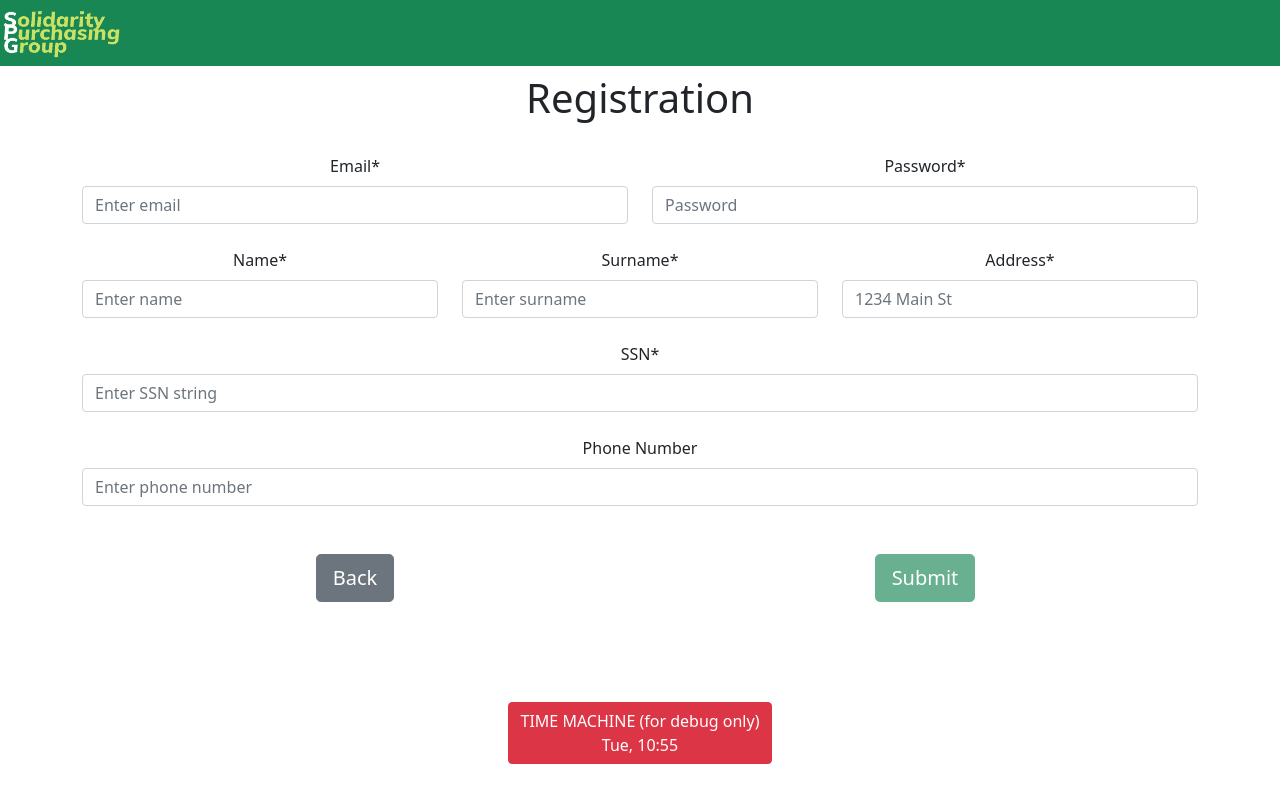
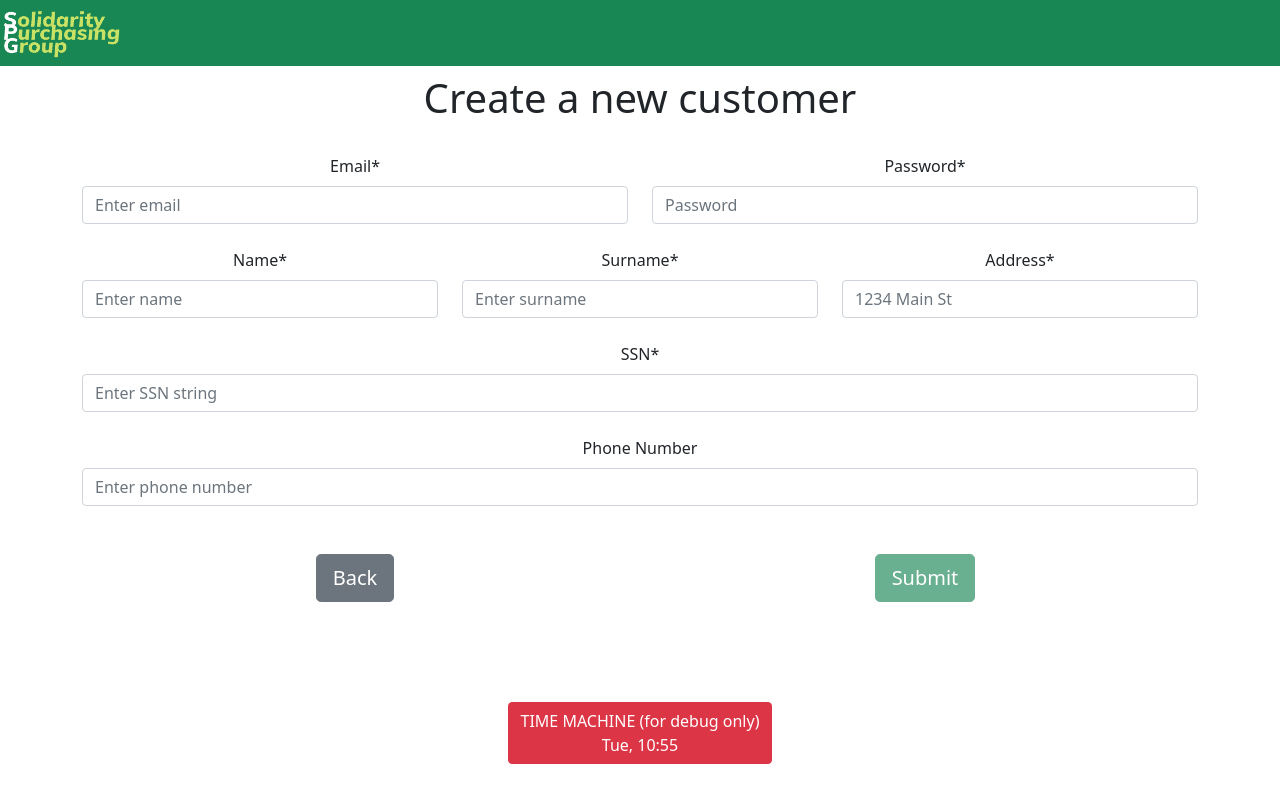
Before and after one commit to SE2-GROUP-P12/SPG, a React (Create React App) app in the folder Frontend/spg-frontend/: page /NewCustomer in a window 1280 px wide. Shown: the top 802 px of the page. Built offline with nearby package versions, Linux system fonts and the light colour scheme.

Commit message:
Revert "fix: #SPG-92 changed page's title"
This reverts commit ec194b728800585a14646f6c27569653d7aea0d3.

```diff
--- a/Frontend/spg-frontend/src/NewCustomer.js
+++ b/Frontend/spg-frontend/src/NewCustomer.js
@@ -246,7 +246,7 @@ function NewCustomer() {
     return (
         <Container className="mt-2">
             <Row>
-                <h1>Registration</h1>
+                <h1>Create a new customer</h1>
             </Row>
             <Row clasName="mb-4">
                 <ModalComponent />
```
